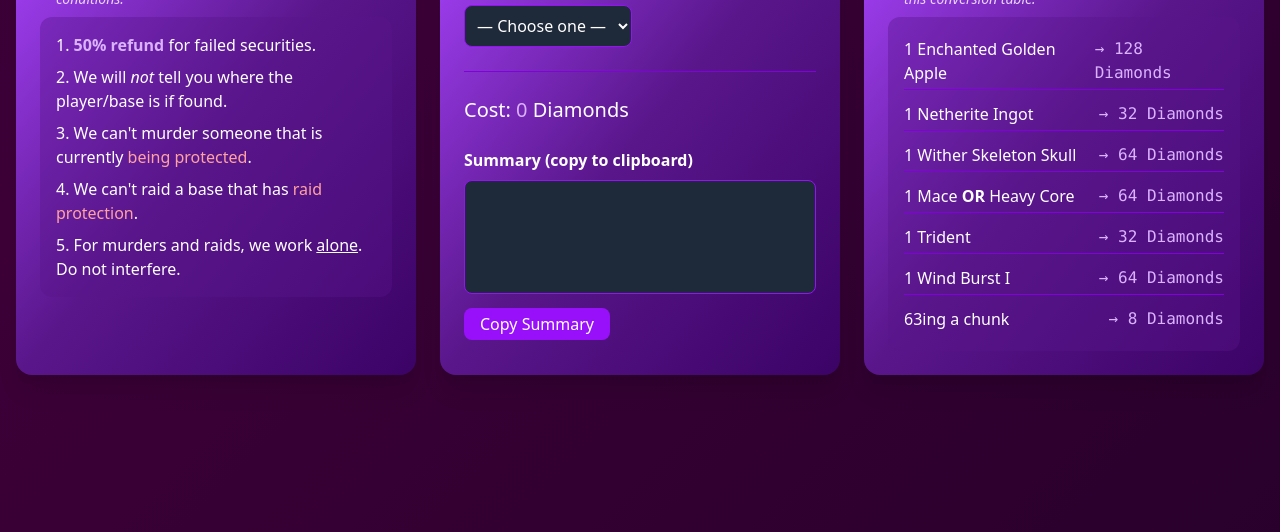
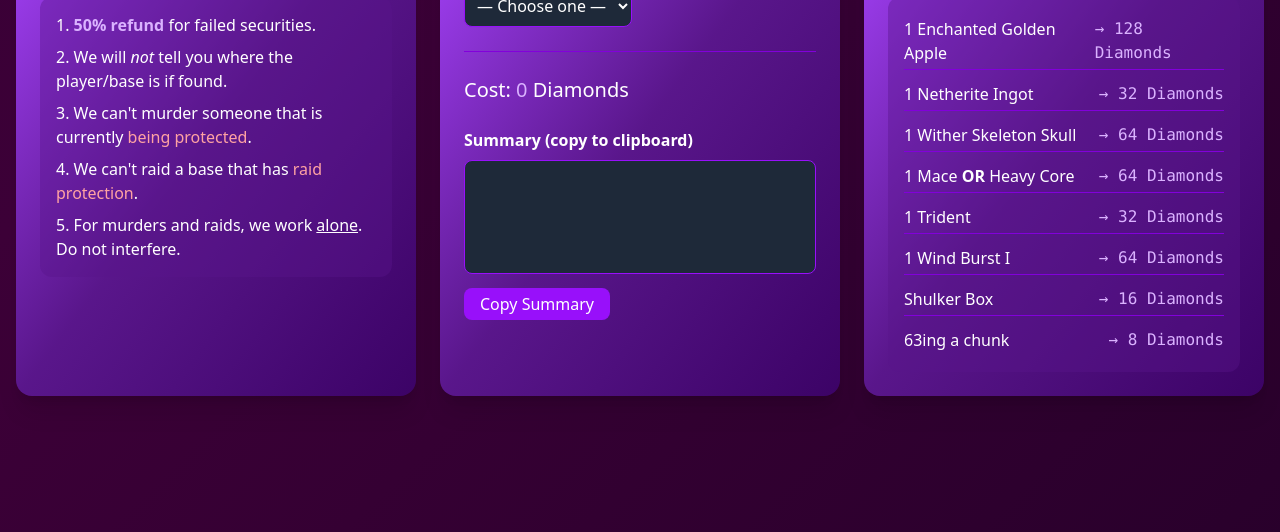
Before and after one commit to drakou111/MarKillPlayer, a plain HTML site: page index.html in a window 1280 px wide. Shown: the part 268-800 px from the top of the page. Drawn offline with nearby package versions, Linux system fonts and the light colour scheme; files that its build step writes are made by us from their sources.

Commit message:
Added shulker box as payment

```diff
--- a/index.html
+++ b/index.html
@@ -131,6 +131,10 @@
           <span class="text-purple-300 font-mono">→ 64 Diamonds</span>
         </li>
         <li class="flex justify-between items-center py-1">
+          <span>Shulker Box</span>
+          <span class="text-purple-300 font-mono">→ 16 Diamonds</span>
+        </li>
+        <li class="flex justify-between items-center py-1">
           <span>63ing a chunk</span>
           <span class="text-purple-300 font-mono">→ 8 Diamonds</span>
         </li>
```
